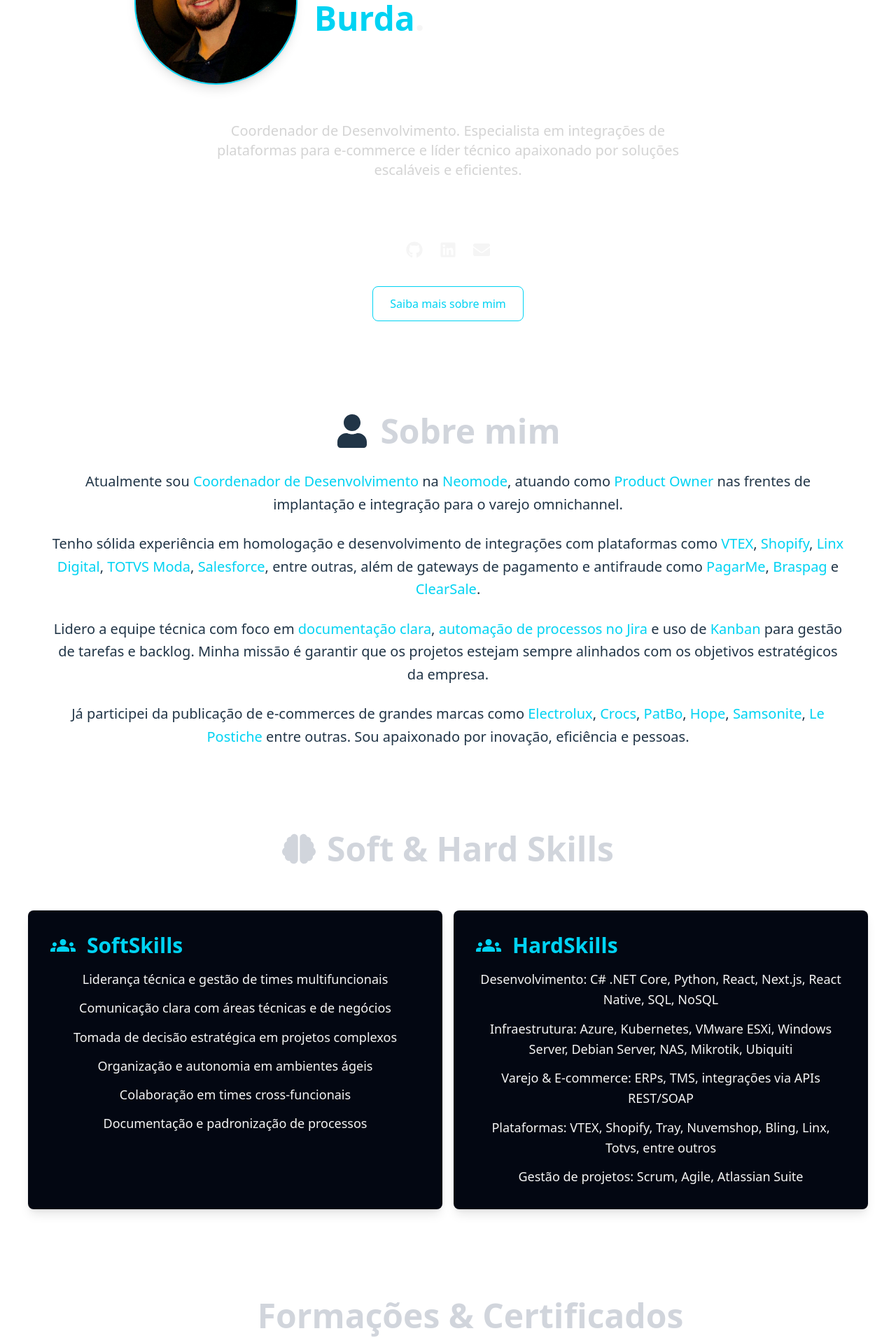
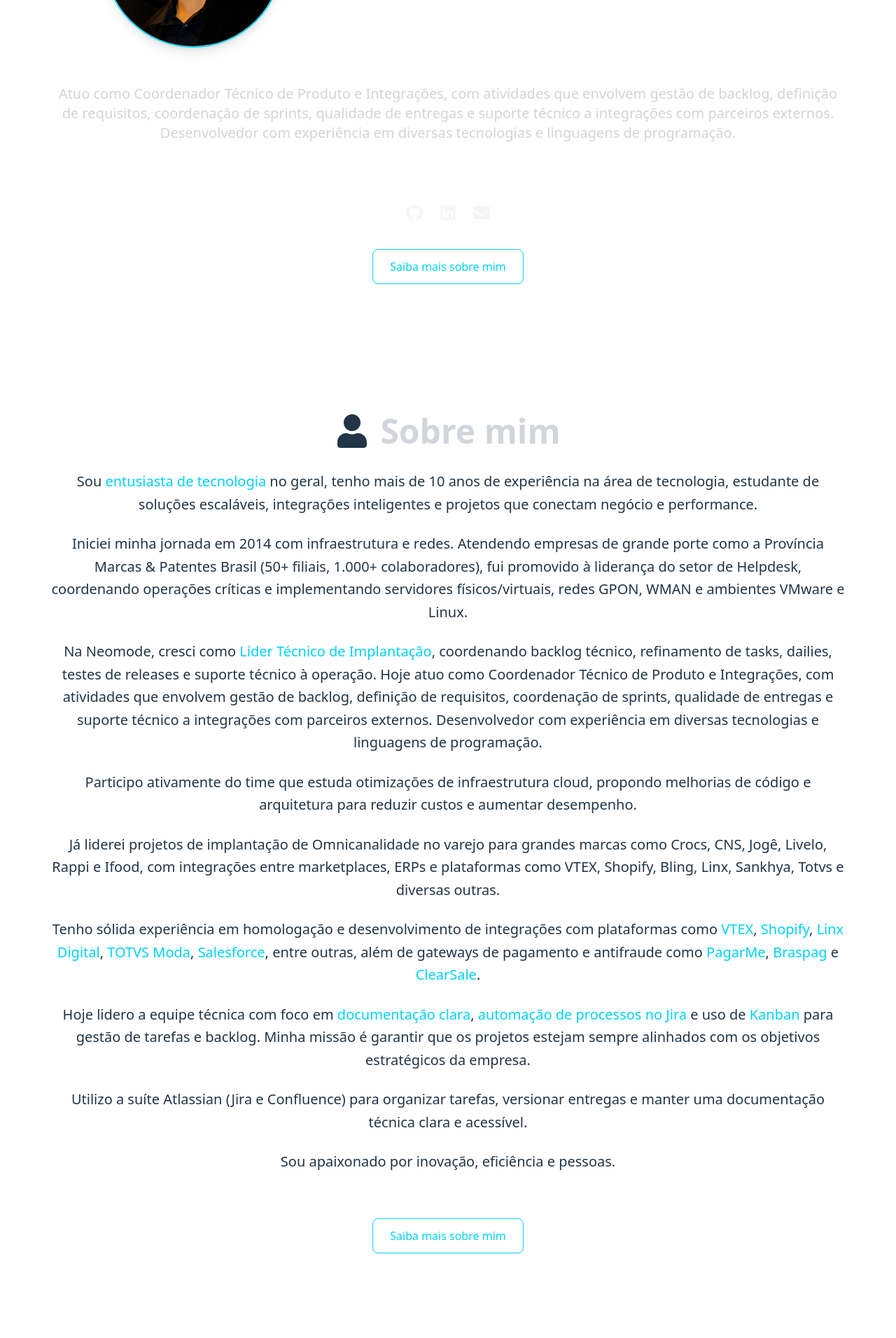
Before and after one commit to lukas-burda/portoliov2, a React (Vite) app: page / in a window 1280 px wide. Shown: the part 280-2192 px from the top of the page at 70% size. Built offline with nearby package versions, Linux system fonts and the light colour scheme.

Commit message:
text adjusts

```diff
--- a/src/components/SkillListView/SkillListView.tsx
+++ b/src/components/SkillListView/SkillListView.tsx
@@ -14,7 +14,7 @@
   return (
     <div className="p-4 pb-8 sm:p-6 md:p-8 bg-gray-950 rounded-lg shadow-lg">
       {/* Padding e fundo com sombra para um visual melhor */}
-      <h3 className="text-2xl sm:text-3xl font-semibold text-cyan-400 mb-4 flex items-center gap-4">
+      <h3 className="text-2xl sm:text-3xl font-semibold text-cyan-400 mb-4 flex justify-center items-center gap-4">
         {/* Ajustado tamanho do texto e gap para responsividade */}
         <div className="text-cyan-400 text-3xl sm:text-4xl">
           <MdGroups />
--- a/src/navigation/navbar/Navbar.tsx
+++ b/src/navigation/navbar/Navbar.tsx
@@ -66,7 +66,8 @@
         <div className="flex items-center gap-2">
           <h1 className="font-bold font-mono text-2xl sm:text-3xl text-white tracking-wide">
             <a
-              href="/"
+              href="/portfolio/"
+              onClick={closeMenu}
               className="hover:text-cyan-400 transition-colors duration-300"
             >
               Lukas Burda
--- a/src/page/homepage/Homepage.tsx
+++ b/src/page/homepage/Homepage.tsx
@@ -1,27 +1,26 @@
-import profileImageFile from "../../assets/lukas-burda-logo-profile.jpg"
-import { ContactLinksView } from "../../components/ContactLinksView/ContactLinksView";import { ProfileImageView } from "../../components/ProfileImageView/ProfileImageView";
-;
-
+import profileImageFile from "../../assets/lukas-burda-logo-profile.jpg";
+import { ContactLinksView } from "../../components/ContactLinksView/ContactLinksView";
+import { ProfileImageView } from "../../components/ProfileImageView/ProfileImageView";
 export const HomePage: React.FC = () => {
   return (
     <section
       id="home"
-      className="min-h-screen px-10 py-10 text-neutral-100 flex items-center justify-center"
+      className="min-h-screen px-10 py-10 text-neutral-100 flex justify-center"
     >
-      <div className="w-full max-w-4xl text-center flex flex-col items-center">
+      <div className="flex flex-col items-center">
         {/* Imagem + Título */}
         <div className="flex flex-col md:flex-row items-center justify-center gap-6 mb-8 text-center md:text-left">
           <ProfileImageView src={profileImageFile} alt="Perfil" />
-          <h1 className="text-3xl sm:text-4xl md:text-5xl font-bold leading-snug">
-            👋 Olá, eu sou o <span className="text-cyan-400">Lukas Burda</span>.
+          <h1 className="text-1xl sm:text-4xl md:text-5xl font-bold leading-snug">
+            👋 Olá, eu sou o <span className="text-cyan-400">Lukas Burda</span>!
           </h1>
         </div>
 
         {/* Subtítulo */}
-        <p className="text-base sm:text-lg md:text-xl text-neutral-300 mb-8 max-w-2xl">
-          Coordenador de Desenvolvimento. Especialista em integrações de
-          plataformas para e-commerce e líder técnico apaixonado por soluções
-          escaláveis e eficientes.
+        <p className="font-family-sans text-base sm:text-lg md:text-xl text-neutral-300 mb-8 max-w-8xl">
+          Atuo como Coordenador Técnico de Produto e Integrações, com atividades que envolvem gestão de backlog, definição de requisitos, coordenação de sprints, qualidade de entregas e suporte técnico a integrações com parceiros externos.
+          Desenvolvedor com experiência em diversas tecnologias e linguagens de programação.
+
         </p>
 
         {/* Contatos */}
--- a/src/sections/aboutme/AboutMe.tsx
+++ b/src/sections/aboutme/AboutMe.tsx
@@ -15,13 +15,22 @@
       </div>
 
       <p className="text-lg md:text-xl leading-relaxed mb-6">
-        Atualmente sou{" "}
-        <span className="text-cyan-400 font-medium">
-          Coordenador de Desenvolvimento
-        </span>{" "}
-        na <span className="text-cyan-400 font-medium">Neomode</span>, atuando
-        como <span className="text-cyan-400 font-medium">Product Owner</span>{" "}
-        nas frentes de implantação e integração para o varejo omnichannel.
+        Sou <span className="text-cyan-400">entusiasta de tecnologia</span> no geral, tenho mais de 10 anos de experiência na área de tecnologia, estudante de soluções escaláveis, integrações inteligentes e projetos que conectam negócio e performance.
+      </p>
+      <p className="text-lg md:text-xl leading-relaxed mb-6">
+        Iniciei minha jornada em 2014 com infraestrutura e redes. Atendendo empresas de grande porte como a Província Marcas & Patentes Brasil (50+ filiais, 1.000+ colaboradores), fui promovido à liderança do setor de Helpdesk, coordenando operações críticas e implementando servidores físicos/virtuais, redes GPON, WMAN e ambientes VMware e Linux.
+      </p>
+      <p className="text-lg md:text-xl leading-relaxed mb-6">
+        Na Neomode, cresci como <span className="text-cyan-400">Líder Técnico de Implantação</span>, coordenando backlog técnico, refinamento de tasks, dailies, testes de releases e suporte técnico à operação. Hoje atuo como Coordenador Técnico de Produto e Integrações, com atividades que envolvem gestão de backlog, definição de requisitos, coordenação de sprints, qualidade de entregas e suporte técnico a integrações com parceiros externos.
+
+        Desenvolvedor com experiência em diversas tecnologias e linguagens de programação.
+      </p>
+
+      <p className="text-lg md:text-xl leading-relaxed mb-6">
+        Participo ativamente do time que estuda otimizações de infraestrutura cloud, propondo melhorias de código e arquitetura para reduzir custos e aumentar desempenho.
+      </p>
+      <p className="text-lg md:text-xl leading-relaxed mb-6">
+        Já liderei projetos de implantação de Omnicanalidade no varejo para grandes marcas como Crocs, CNS, Jogê, Livelo, Rappi e Ifood, com integrações entre marketplaces, ERPs e plataformas como VTEX, Shopify, Bling, Linx, Sankhya, Totvs e diversas outras.
       </p>
 
       <p className="text-lg md:text-xl leading-relaxed mb-6">
@@ -38,7 +47,7 @@
       </p>
 
       <p className="text-lg md:text-xl leading-relaxed mb-6">
-        Lidero a equipe técnica com foco em{" "}
+        Hoje lidero a equipe técnica com foco em{" "}
         <span className="text-cyan-400">documentação clara</span>,{" "}
         <span className="text-cyan-400">automação de processos no Jira</span> e
         uso de <span className="text-cyan-400">Kanban</span> para gestão de
@@ -46,21 +55,22 @@
         sempre alinhados com os objetivos estratégicos da empresa.
       </p>
 
-      <p className="text-lg md:text-xl leading-relaxed">
-        Já participei da publicação de e-commerces de grandes marcas como{" "}
-        <span className="text-cyan-400">Electrolux</span>,{" "}
-        <span className="text-cyan-400">Crocs</span>,{" "}
-        <span className="text-cyan-400">PatBo</span>,{" "}
-        <span className="text-cyan-400">Hope</span>,{" "}
-        <span className="text-cyan-400">Samsonite</span>,{" "}
-        <span className="text-cyan-400">Le Postiche</span> entre outras. Sou
-        apaixonado por inovação, eficiência e pessoas.
+      <p className="text-lg md:text-xl leading-relaxed mb-6">
+        Utilizo a suíte Atlassian (Jira e Confluence) para organizar tarefas, versionar entregas e manter uma documentação técnica clara e acessível.
       </p>
-      <div className="display flex justify-center">
-        {/* <LottieCustomView
-          src={developerGears}
-          className="w-2/3 h-auto object-cover hover:blur-sm transition-all duration-300"
-        /> */}
+
+      <p className="text-lg md:text-xl leading-relaxed mb-6">
+        Sou apaixonado por inovação, eficiência e pessoas.
+      </p>
+      <div className="flex justify-center">
+        <a
+          href="https://www.linkedin.com/in/lukasburdalongo"
+          target="_blank"
+          rel="noreferrer"
+          className="inline-block mt-10 px-6 py-3 border border-cyan-400 text-cyan-400 hover:bg-cyan-400 hover:text-[#242424] rounded-lg transition-colors font-medium"
+        >
+          Saiba mais sobre mim
+        </a>
       </div>
     </section>
   );
--- a/src/sections/skills/Skills.tsx
+++ b/src/sections/skills/Skills.tsx
@@ -4,21 +4,31 @@
 
 export const Skills: React.FC = () => {
   const mySoftSkills: string[] = [
-    "Liderança técnica e gestão de times multifuncionais",
-    "Comunicação clara com áreas técnicas e de negócios",
-    "Tomada de decisão estratégica em projetos complexos",
-    "Organização e autonomia em ambientes ágeis",
-    "Colaboração em times cross-funcionais",
-    "Documentação e padronização de processos",
-  ];
+  "Liderança técnica",
+  "Comunicação clara",
+  "Resolução de problemas",
+  "Visão estratégica",
+  "Proatividade",
+  "Organização",
+  "Gestão de tempo",
+  "Foco em resultados",
+  "Pensamento crítico",
+  "Curiosidade técnica",
+  "Capacidade analítica",
+  "Tomada de decisão",
+  "Escuta ativa",
+];
 
   const myHardSkills: string[] = [
-    "Desenvolvimento: C# .NET Core, Python, React, Next.js, React Native, SQL, NoSQL",
-    "Infraestrutura: Azure, Kubernetes, VMware ESXi, Windows Server, Debian Server, NAS, Mikrotik, Ubiquiti",
-    "Varejo & E-commerce: ERPs, TMS, integrações via APIs REST/SOAP",
-    "Plataformas: VTEX, Shopify, Tray, Nuvemshop, Bling, Linx, Totvs, entre outros",
-    "Gestão de projetos: Scrum, Agile, Atlassian Suite",
-  ];
+  "Desenvolvimento: C# (.NET Core), Python, Java, TypeScript, React, Next.js, React Native, SQL, NoSQL (Cosmos DB, PostgreSQL)",
+  "Infraestrutura: Azure, AWS, Docker, Kubernetes, VMware ESXi, Windows Server, Debian Server, NAS (OMV), Mikrotik, Ubiquiti, GPON, WMAN",
+  "Integrações: APIs REST/SOAP, Swagger/OpenAPI, Postman, Webhooks, Microservices, TMS, APIs de logística e pagamento",
+  "Varejo & E-commerce: Omnicanalidade, ERPs, TMS, Marketplaces, Integrações com sistemas legados",
+  "Plataformas: VTEX, Shopify, Tray, Nuvemshop, Loja Integrada, Bling, Linx ERP/OMS, Totvs Moda, Sankhya, eMillennium, Microvix, DataSystem, Cigam, Presence",
+  "Cloud & DevOps: GitHub Actions, CI/CD, Monitoramento, Otimização de custos e performance, Arquitetura escalável",
+  "Gestão & Metodologias: Scrum, Kanban, Agile, Gestão de backlog e releases, Atlassian Suite (Jira, Confluence), Product Ownership técnico",
+  "Documentação & Suporte: Documentação técnica (interna e pública), Suporte a times e parceiros (APIs/integradores), Experiência do desenvolvedor (DX)"
+];
   return (
     <section id="skills" className="my-10 py-10">
       <div className="flex justify-center gap-4 text-5xl font-bold text-gray-300 mb-8">
```
